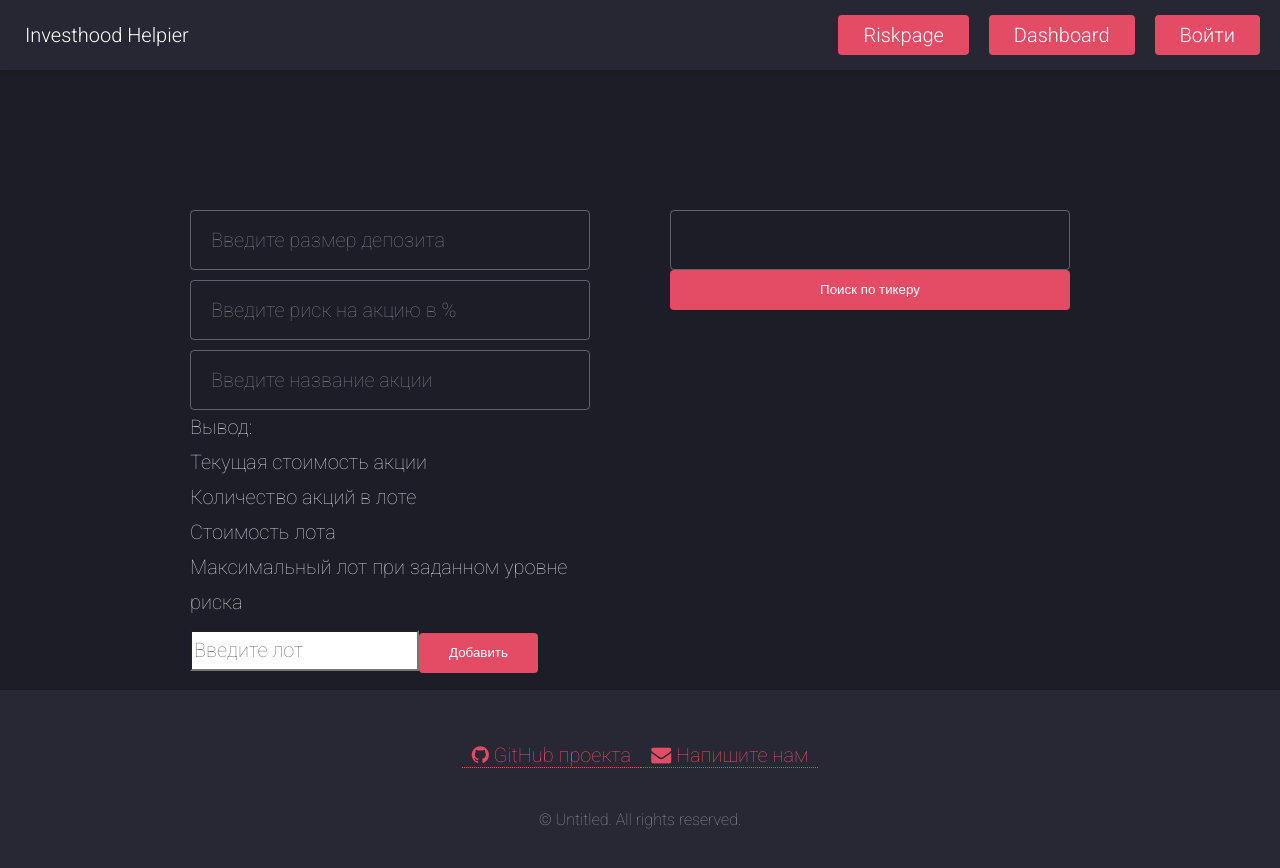
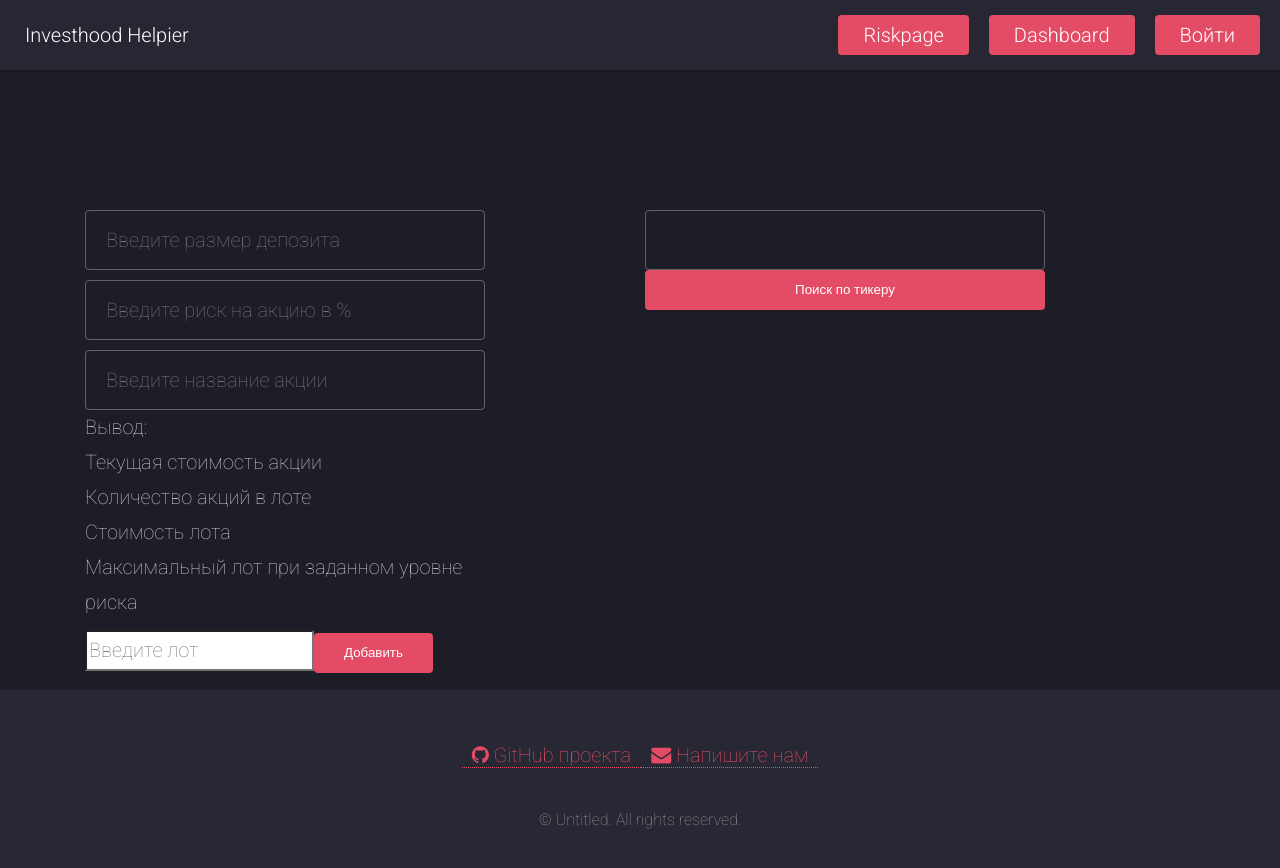
Before and after one commit to chmilvs/Stocks-risk-manager, a React (Create React App) app in the folder front/: page /riskpage in a window 1280 px wide. Built offline with nearby package versions, Linux system fonts and the light colour scheme.

Commit message:
chart added to Riskpage (with ticker finder) v2

```diff
--- a/front/src/components/StockChartInfo/StockChartInfo.js
+++ b/front/src/components/StockChartInfo/StockChartInfo.js
@@ -1,5 +1,5 @@
 import React, { useState } from 'react';
-import { AreaChart, XAxis, YAxis, CartesianGrid, Tooltip, Area } from 'recharts';
+import { AreaChart, XAxis, YAxis, CartesianGrid, Brush, Legend, ReferenceLine, Tooltip, Area } from 'recharts';
 
 function StockChartInfo(props) {
   const [info, setInfo] = useState(null)
@@ -21,17 +21,15 @@
   let data = [];
   let data2 = []
 
-  // if (info) {
-  //   for (let key in info["Time Series (Daily)"]) {
-  //     data2.push(key)
-  //   }
-  // }
+  if (info) {
+    for (let key in info["Time Series (Daily)"]) {
+      data2.push(key)
+    }
+  }
 
   info && Object.values(info["Time Series (Daily)"]).map((el, index) => {
     return data.push({ "цена": Number(el["4. close"]), "дата": data2[index] })
   })
-
-
 
 
   console.log(data2)
@@ -39,29 +37,28 @@
 
   return (
     <>
-    <div style={{ marginTop:"210px"}}>
-      <div style={{ marginLeft: "80px"}}>
+      <div style={{ marginTop: "210px" }}>
+        <div style={{ marginLeft: "160px" }}>
           <form onSubmit={getInfo}>
             <input type="text" onChange={inputHandler}></input>
             <button className="button primary" type="submit">Поиск по тикеру</button>
           </form>
 
         </div>
-      {data && <AreaChart width={500} height={380} data={data.reverse().slice(0, 50)}
-        margin={{ top: 20, right: 20, left: 20, bottom: 20 }}>
+        {data && <AreaChart width={710} height={380} data={data.reverse().slice(50, 100)}
+          margin={{ top: 20, right: 150, left: 100, bottom: 20 }}>
           <defs>
             <linearGradient id="colorUv" x1="0" y1="0" x2="0" y2="1">
               <stop offset="2%" stopColor="#8884d8" stopOpacity={0.8} />
-            <stop offset="90%" stopColor="#8884d8" stopOpacity={0} />
+              <stop offset="70%" stopColor="#8884d8" stopOpacity={0} />
             </linearGradient>
           </defs>
-
+          {/* <XAxis dataKey="дата"/> */}
           <YAxis />
-        {/* <CartesianGrid strokeDasharray="3 3" /> */}
-        <Tooltip viewBox={{ x: 0, y: 0, width: 1000, height: 500 }}/>
-        <Area type="monotone" dataKey="дата" stroke="#8884d8" fillOpacity={1} fill="url(#colorUv)" />
+          <Brush dataKey="дата" height={30} stroke="#8884d8"/>
           <Area type="monotone" dataKey="цена" stroke="#8884d8" fillOpacity={1} fill="url(#colorUv)" />
-
+          {/* <Tooltip formatter={(label) => label + " %"}/> */}
+          <Tooltip />
         </AreaChart>}
       </div>
     </>
```
Also changed, not shown: front/src/components/RiskPage/RiskForm/RiskForm.js (line endings or trailing spaces). Lines whose indentation alone changed are shown as unchanged.
